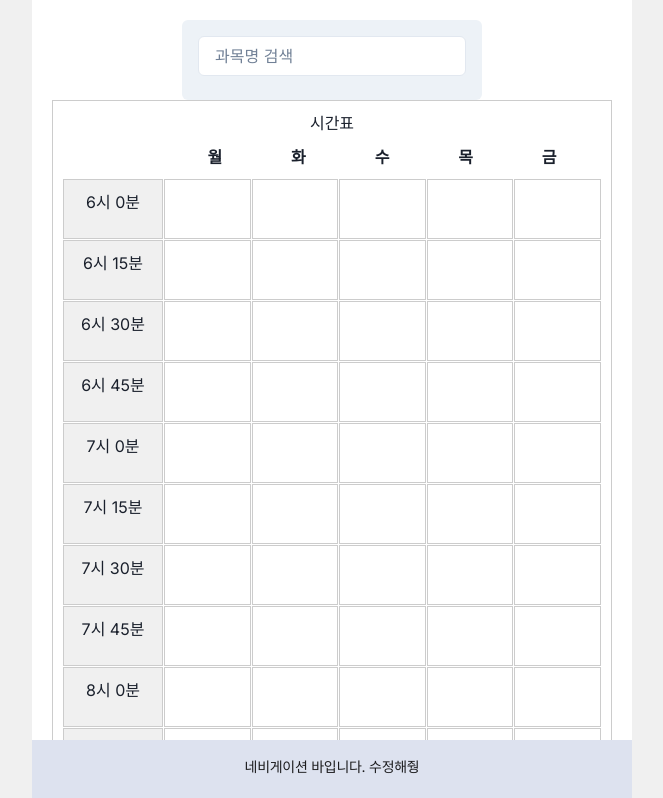
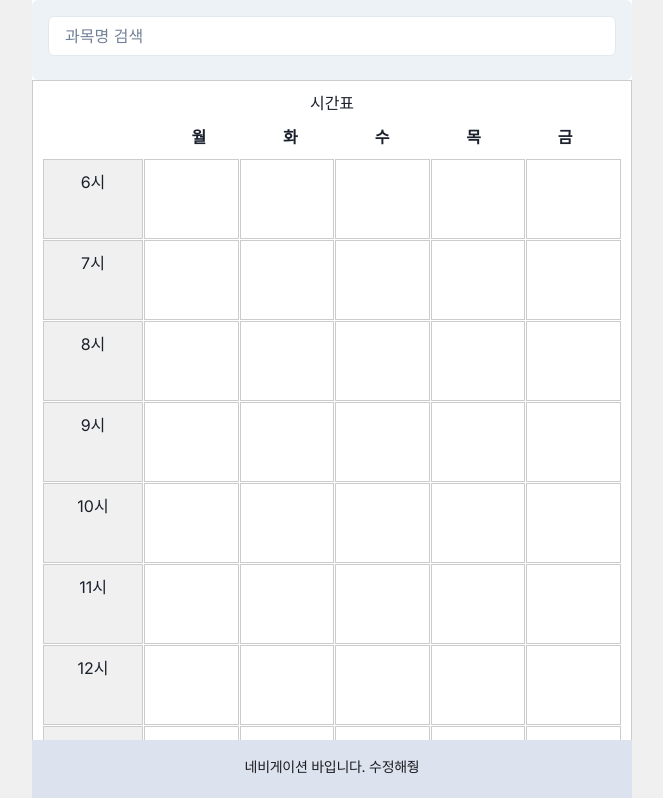
Before and after one commit to knu-hackathons-team/daegu-hackathon-fe, a React (Create React App) app: page / in a window 1280 px wide. Shown: the top 798 px of the page, without its empty margins (308-971 px from the left). Built offline with nearby package versions, Linux system fonts and the light colour scheme.

Commit message:
feat: 시간표 type 변경

```diff
--- a/package.json
+++ b/package.json
@@ -18,6 +18,7 @@
     "axios": "^1.7.7",
     "framer-motion": "^11.5.5",
     "normalize.css": "^8.0.1",
+    "papaparse": "^5.4.1",
     "react": "^18.3.1",
     "react-dom": "^18.3.1",
     "react-hook-form": "^7.53.0",
@@ -62,6 +63,7 @@
     ]
   },
   "devDependencies": {
+    "@types/papaparse": "^5.3.14",
     "craco-alias": "^3.0.1"
   }
 }
--- a/src/components/MainPage/Contents.tsx
+++ b/src/components/MainPage/Contents.tsx
@@ -6,9 +6,10 @@ import { Box, Input, Button, Text, VStack, HStack } from "@chakra-ui/react";
 interface CourseType {
   name: string;
   location: string;
-  color: string;
-  startHour: number; // 시작 시간 (시간대 단위)
-  duration: number; // 과목 길이 (15분 단위)
+  code: string;
+  startHour: number; // 시작 시간 (예: 9.5는 9시 30분)
+  finalHour: number; // 종료 시간
+  color: string; // 배경색을 위한 색상
 }
 
 // 랜덤 색상 생성 함수
@@ -20,9 +21,9 @@ const getRandomColor = (): string => {
   return colors[Math.floor(Math.random() * colors.length)];
 };
 
-// 6시부터 21시까지 (15분 단위로 4*16 = 64칸)
-const timetableStructure = Array.from({ length: 64 }, (_, i) => ({
-  time: `${Math.floor(i / 4) + 6}시 ${(i % 4) * 15}분`,
+// 6시부터 21시까지 (1시간 단위)
+const timetableStructure = Array.from({ length: 16 }, (_, i) => ({
+  time: `${i + 6}시`,
   mon: null as CourseType | null,
   tue: null as CourseType | null,
   wed: null as CourseType | null,
@@ -30,65 +31,91 @@ const timetableStructure = Array.from({ length: 64 }, (_, i) => ({
   fri: null as CourseType | null,
 }));
 
+// 초기 과목 정보 (예시)
+const initialCourses: CourseType[] = [
+  {
+    name: "국어와 매체언어",
+    location: "산격동 캠퍼스 인문대학101",
+    code: "CLTR0001-001",
+    startHour: 9.0,
+    finalHour: 13.0,
+    color: getRandomColor(),
+  },
+  {
+    name: "고급 프로그래밍",
+    location: "산격동 캠퍼스 IT대학201",
+    code: "COMP2001-002",
+    startHour: 10.0,
+    finalHour: 12.0,
+    color: getRandomColor(),
+  },
+  {
+    name: "데이터베이스 개론",
+    location: "산격동 캠퍼스 IT대학305",
+    code: "COMP3001-003",
+    startHour: 13.5, // 13시 30분
+    finalHour: 16.0,
+    color: getRandomColor(),
+  },
+];
+
 export const Contents = () => {
+  const [courses, setCourses] = useState<CourseType[]>(initialCourses); // 초기 과목 데이터
   const [timetable, setTimetable] = useState(timetableStructure);
   const [searchTerm, setSearchTerm] = useState("");
   const [filteredCourses, setFilteredCourses] = useState<CourseType[]>([]);
-
-  // 과목 추가 함수
-  const addCourse = (
-    day: "mon" | "tue" | "wed" | "thu" | "fri",
-    course: CourseType
-  ) => {
-    setTimetable((prev) =>
-      prev.map((slot, index) =>
-        index >= (course.startHour - 6) * 4 &&
-        index < (course.startHour - 6) * 4 + course.duration
-          ? { ...slot, [day]: course }
-          : slot
-      )
-    );
-  };
-
-  // 예시 과목 추가
-  const handleAddCourse = () => {
-    addCourse("mon", {
-      name: "데이터베이스",
-      location: "IT대학 225호",
-      color: getRandomColor(),
-      startHour: 9, // 9시에 시작
-      duration: 4, // 1시간 수업
-    });
-  };
 
   // 과목 검색 기능
   const handleSearch = (e: React.ChangeEvent<HTMLInputElement>) => {
     const searchTerm = e.target.value;
     setSearchTerm(searchTerm);
+    const searchResults = courses.filter((course: CourseType) =>
+      course.name.toLowerCase().includes(searchTerm.toLowerCase())
+    );
+    setFilteredCourses(searchResults); // 검색 결과 업데이트
+  };
 
-    // 필터링 로직
-    const searchResults = [
-      {
-        name: "데이터베이스",
-        location: "IT대학 225호",
-        color: getRandomColor(),
-        startHour: 9,
-        duration: 4,
-      },
-      {
-        name: "알고리즘",
-        location: "IT대학 101호",
-        color: getRandomColor(),
-        startHour: 13,
-        duration: 4,
-      },
-    ].filter((course) => course.name.includes(searchTerm));
+  // 시간표에 과목 추가하는 함수
+  const addCourseToTimetable = (course: CourseType, day: "mon" | "tue" | "wed" | "thu" | "fri") => {
+    setTimetable((prev) => {
+      const newTimetable = [...prev];
+      const startSlot = Math.floor(course.startHour) - 6; // 시간표 시작이 6시
+      const endSlot = Math.ceil(course.finalHour) - 6;
 
-    setFilteredCourses(searchResults);
+      for (let slotIndex = startSlot; slotIndex < endSlot; slotIndex++) {
+        if (slotIndex >= 0 && slotIndex < newTimetable.length) {
+          const timeSlot = newTimetable[slotIndex];
+          // 처음 시작 시간과 마지막 시간을 위한 절반 칸 처리
+          if (slotIndex === startSlot && course.startHour % 1 !== 0) {
+            timeSlot[day] = { ...course, partial: "bottom" } as any;  // 시작 시간이 30분일 때
+          } else if (slotIndex === endSlot - 1 && course.finalHour % 1 !== 0) {
+            timeSlot[day] = { ...course, partial: "top" } as any; // 종료 시간이 30분일 때
+          } else {
+            timeSlot[day] = { ...course, partial: "full" } as any; // 전체 칸 채우기
+          }
+        }
+      }
+
+      return newTimetable;
+    });
+  };
+
+  // 각 수업이 시간표에 어떻게 표시될지 결정하는 함수
+  const getSlotStyle = (course: CourseType, hour: number) => {
+    const partial = (course as any).partial; // 'partial'은 동적으로 추가된 속성이므로 타입을 any로 처리
+    if (partial === "bottom") {
+      return { height: "50%", backgroundColor: course.color, alignSelf: "flex-end" }; // 시작 시간의 절반만 색칠
+    } else if (partial === "top") {
+      return { height: "50%", backgroundColor: course.color }; // 종료 시간의 절반만 색칠
+    } else if (partial === "full") {
+      return { height: "100%", backgroundColor: course.color }; // 전체 칸 색칠
+    } else {
+      return { height: "0%", backgroundColor: "transparent" }; // 색칠 안함
+    }
   };
 
   return (
-    <Wrapper>
+    <Box>
       <Box bg="gray.100" p={4} borderRadius="md">
         <Input
           placeholder="과목명 검색"
@@ -98,19 +125,13 @@ export const Contents = () => {
         />
         <VStack align="stretch" mt={2}>
           {filteredCourses.map((course, index) => (
-            <HStack
-              key={index}
-              justify="space-between"
-              bg="gray.200"
-              p={2}
-              borderRadius="md"
-            >
+            <HStack key={index} justify="space-between" bg="gray.200" p={2} borderRadius="md">
               <Box>
                 <strong>{course.name}</strong>
                 <br />
                 <small>{course.location}</small>
               </Box>
-              <Button size="sm" onClick={() => addCourse("mon", course)}>
+              <Button size="sm" onClick={() => addCourseToTimetable(course, "mon")}>
                 추가
               </Button>
             </HStack>
@@ -134,32 +155,32 @@ export const Contents = () => {
               <>
                 <TimeSlot key={`time-${index}`}>{slot.time}</TimeSlot>
                 <DaySlot>
-                  {slot.mon && <Course {...slot.mon} />}
+                  {slot.mon && <Course style={getSlotStyle(slot.mon, index + 6)} {...slot.mon} />}
                 </DaySlot>
                 <DaySlot>
-                  {slot.tue && <Course {...slot.tue} />}
+                  {slot.tue && <Course style={getSlotStyle(slot.tue, index + 6)} {...slot.tue} />}
                 </DaySlot>
                 <DaySlot>
-                  {slot.wed && <Course {...slot.wed} />}
+                  {slot.wed && <Course style={getSlotStyle(slot.wed, index + 6)} {...slot.wed} />}
                 </DaySlot>
                 <DaySlot>
-                  {slot.thu && <Course {...slot.thu} />}
+                  {slot.thu && <Course style={getSlotStyle(slot.thu, index + 6)} {...slot.thu} />}
                 </DaySlot>
                 <DaySlot>
-                  {slot.fri && <Course {...slot.fri} />}
+                  {slot.fri && <Course style={getSlotStyle(slot.fri, index + 6)} {...slot.fri} />}
                 </DaySlot>
               </>
             ))}
           </TimetableGrid>
         </Header>
       </TimetableWrapper>
-    </Wrapper>
+    </Box>
   );
 };
 
 // 과목 컴포넌트
-const Course = ({ name, location, color }: CourseType) => (
-  <CourseBox bg={color}>
+const Course = ({ name, location, style }: { name: string; location: string; style: React.CSSProperties }) => (
+  <CourseBox style={style}>
     <Text fontSize="sm" fontWeight="bold">
       {name}
     </Text>
@@ -198,7 +219,7 @@ const GridHeader = styled.div`
 const TimetableGrid = styled.div`
   display: grid;
   grid-template-columns: 100px repeat(5, 1fr); /* 시간 칸 하나와 요일 5개 */
-  grid-auto-rows: 60px; /* 각 시간 칸 높이 설정 */
+  grid-auto-rows: 80px; /* 각 시간 칸 높이 설정 */
   gap: 1px; /* 칸 사이의 간격 */
 `;
 
@@ -214,7 +235,8 @@ const DaySlot = styled.div`
   border: 1px solid #ccc;
   display: flex;
   justify-content: center;
-  align-items: center;
+  align-items: flex-start;
+  height: 100%;
 `;
 
 const CourseBox = styled(Box)`
```
Also changed, not shown: public/logo.svg, 1 other file (tests, documents, lock files or other folders).
